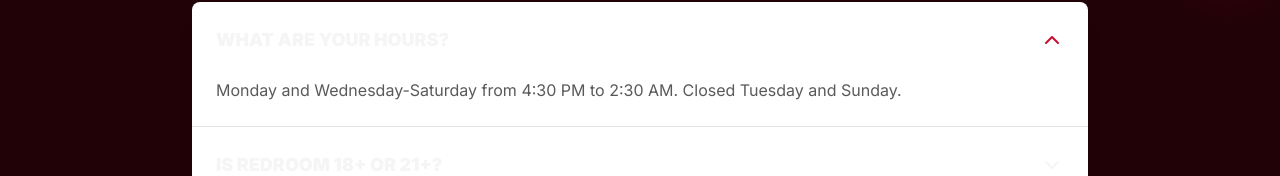
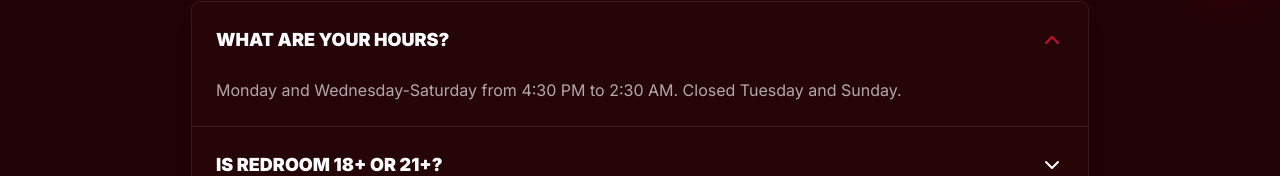
Before and after one commit to jayblast-spec/mr-soul-luxury-site, a Next.js app: page /faqs in a window 1280 px wide. Shown: the part 808-984 px from the top of the page. Built offline with nearby package versions, Linux system fonts and the light colour scheme.

Commit message:
Expand Mr Soul site content in src/components/FAQAccordion.tsx

```diff
--- a/src/components/FAQAccordion.tsx
+++ b/src/components/FAQAccordion.tsx
@@ -8,7 +8,7 @@
   const [open, setOpen] = useState(0);
 
   return (
-    <div className="mx-auto max-w-4xl divide-y divide-black/10 rounded-[8px] bg-white shadow-xl shadow-black/5 ring-1 ring-black/5">
+    <div className="mx-auto max-w-4xl divide-y divide-white/10 rounded-[8px] bg-surface/55 text-white shadow-xl shadow-black/10 ring-1 ring-white/10">
       {faqs.map((item, index) => (
         <div key={item.q}>
           <button
@@ -19,7 +19,7 @@
             <span className="text-lg font-black uppercase">{item.q}</span>
             <ChevronDown className={`shrink-0 transition ${open === index ? "rotate-180 text-[#C8102E]" : ""}`} />
           </button>
-          {open === index ? <p className="px-5 pb-6 text-black/65 sm:px-6">{item.a}</p> : null}
+          {open === index ? <p className="px-5 pb-6 text-white/65 sm:px-6">{item.a}</p> : null}
         </div>
       ))}
     </div>
```
